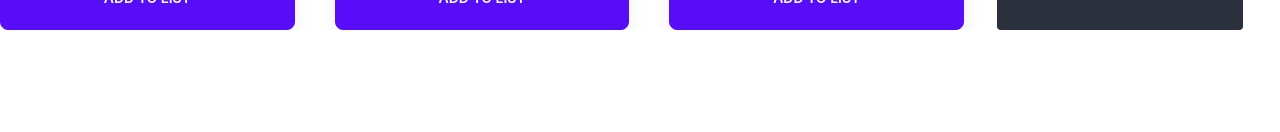
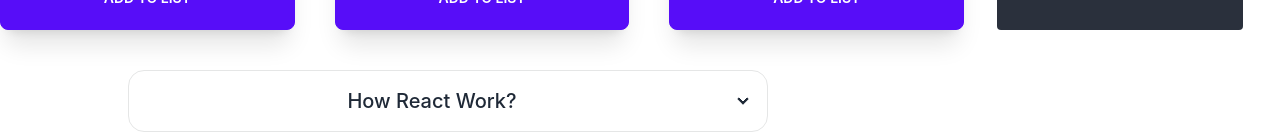
Before and after one commit to EmonKumarDas/gym_club_react, a React (Create React App) app: page / in a window 1280 px wide. Shown: the part 1676-1808 px from the top of the page. Before the commit the page ends 1706 px from the top, so only its background shows below. Built offline with nearby package versions, Linux system fonts and the light colour scheme.

Commit message:
questions

```diff
--- a/src/App.js
+++ b/src/App.js
@@ -1,12 +1,14 @@
 import './App.css';
 import Cardfunction from './Component/card/cardfunction';
 import Navbar from './Component/navigation/navbar';
+import Questions from './Component/questions/questions';
 
 function App() {
   return (
     <div className="App">
       <Navbar></Navbar>
       <Cardfunction></Cardfunction>
+      <Questions q1="How React Work?"></Questions>
     </div>
   );
 }
--- /dev/null
+++ b/src/Component/questions/questions.js
@@ -0,0 +1,18 @@
+import React from 'react';
+
+const Questions = (props) => {
+    return (
+        <div className='w-[50%] mx-[10%] mt-10'>
+     <div tabIndex={0} className="collapse collapse-arrow border border-base-300 bg-base-100 rounded-box">
+  <div className="collapse-title text-xl font-medium">
+    {props.q1}
+  </div>
+  <div className="collapse-content">
+    <p>tabIndex={0} attribute is necessary to make the div focusable</p>
+  </div>
+</div>
+        </div>
+    );
+};
+
+export default Questions;
```
